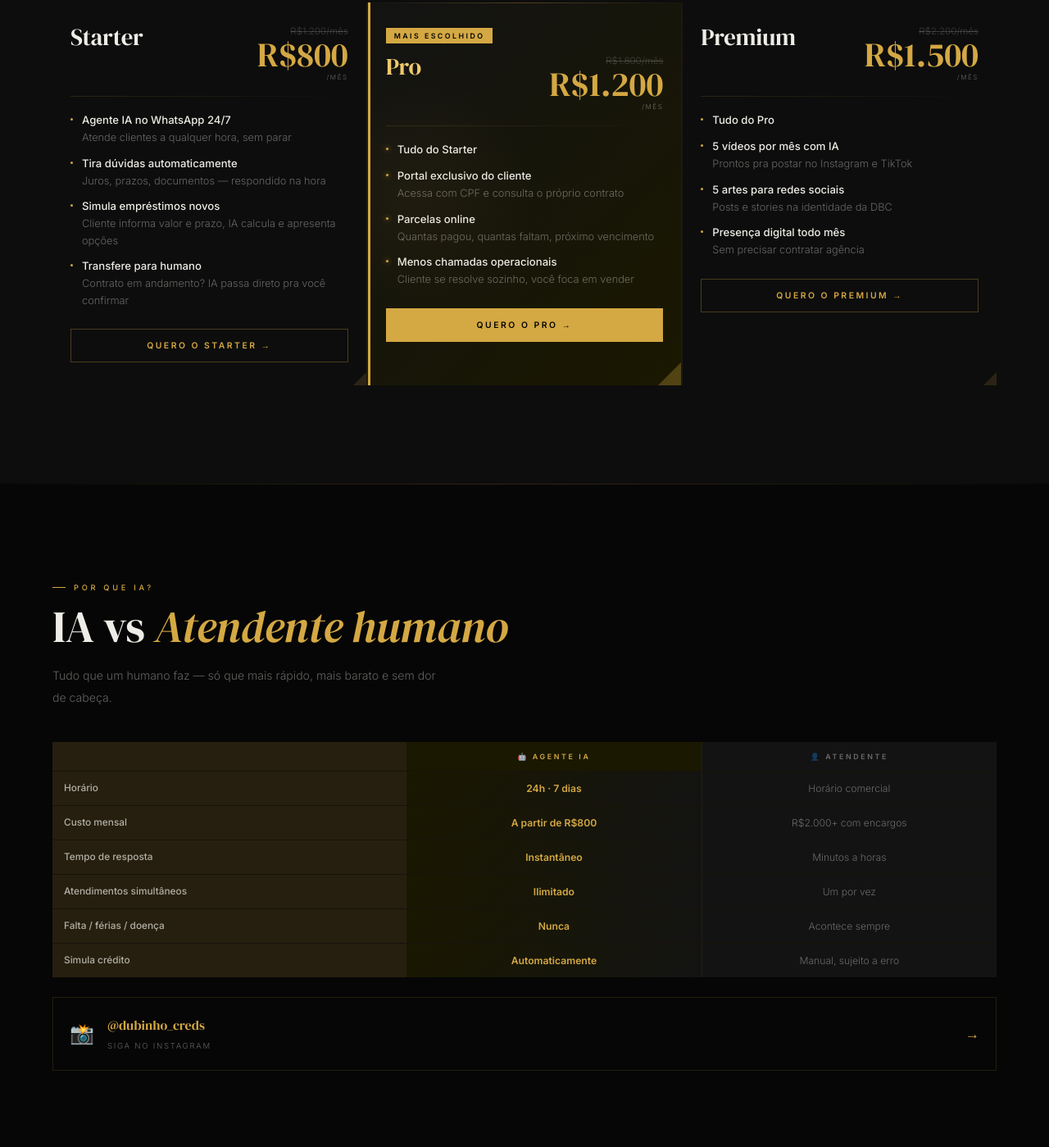
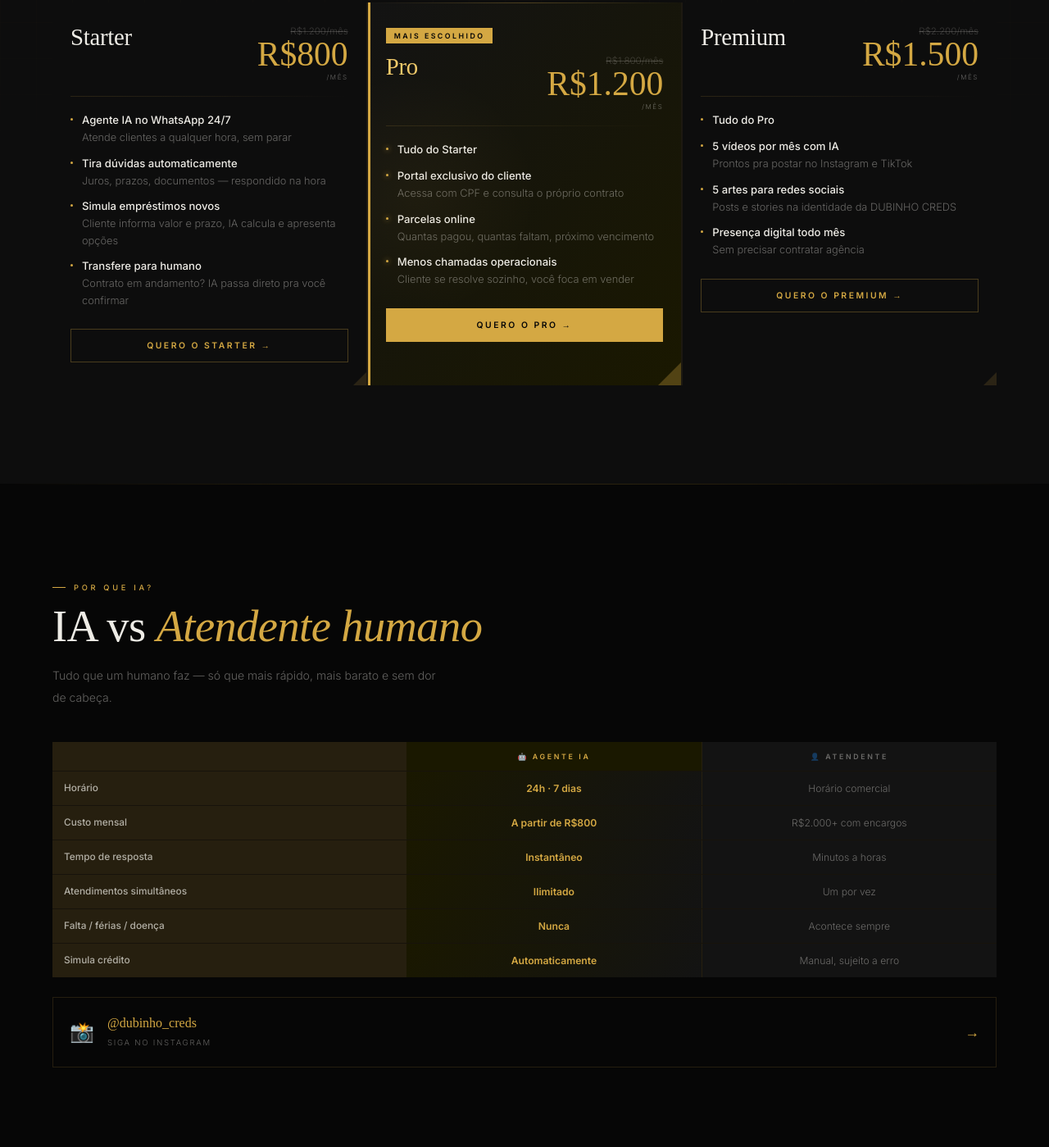
Before and after one commit to solutionsnovaai-bit/dubinhocreds, a plain HTML site: page index.html in a window 1280 px wide. Shown: the part 1561-2960 px from the top of the page at 82% size. Drawn offline with Linux system fonts and the light colour scheme; a web font is replaced by a local one.

Commit message:
Update index.html

```diff
--- a/index.html
+++ b/index.html
@@ -4,11 +4,11 @@
 <meta charset="UTF-8">
 <meta name="viewport" content="width=device-width, initial-scale=1.0">
 <meta name="theme-color" content="#060606">
-<meta name="description" content="O crédito que o banco negou, a DBC aprova. Agente de IA no WhatsApp 24h para simular empréstimos e atender clientes automaticamente.">
-<title>O crédito que o banco negou, a DBC aprova</title>
+<meta name="description" content="Agente de IA no WhatsApp que atende, simula e converte crédito 24h — sem depender de atendente humano.">
+<title>DUBINHO CREDS — Crédito no WhatsApp 24h com IA</title>
 <link rel="preconnect" href="https://fonts.googleapis.com">
 <link rel="preconnect" href="https://fonts.gstatic.com" crossorigin>
-<link href="https://fonts.googleapis.com/css2?family=Inter:wght@300;400;500;600;700&family=DM+Serif+Display:ital@0;1&display=swap" rel="stylesheet">
+<link href="https://fonts.googleapis.com/css2?family=Inter:wght@300;400;500;600;700&family=Playfair+Display:ital,wght@0,700;1,700&display=swap" rel="stylesheet">
 <link rel="stylesheet" href="css/style.css">
 </head>
 <body>
@@ -17,7 +17,7 @@
 <div id="ldr">
   <img src="assets/logo.jpg" alt="DBC" class="ldr-logo">
   <div class="ldr-track"><div class="ldr-fill"></div></div>
-  <div class="ldr-sub">Du Binho Cred's · 2026</div>
+  <div class="ldr-sub">DUBINHO CREDS · 2026</div>
 </div>
 
 <!-- PARTICLES -->
@@ -25,7 +25,7 @@
 
 <!-- NAV -->
 <nav id="nav">
-  <img src="assets/logo.jpg" alt="Du Binho Cred's" class="nav-lg">
+  <img src="assets/logo.jpg" alt="DUBINHO CREDS" class="nav-lg">
   <a href="#planos" class="nav-cta"><span class="nav-cta-t">Ver Planos</span></a>
 </nav>
 
@@ -126,7 +126,7 @@
       <div class="pl-feats">
         <div class="pf"><div class="pf-d"></div><div><strong>Tudo do Pro</strong></div></div>
         <div class="pf"><div class="pf-d"></div><div><strong>5 vídeos por mês com IA</strong>Prontos pra postar no Instagram e TikTok</div></div>
-        <div class="pf"><div class="pf-d"></div><div><strong>5 artes para redes sociais</strong>Posts e stories na identidade da DBC</div></div>
+        <div class="pf"><div class="pf-d"></div><div><strong>5 artes para redes sociais</strong>Posts e stories na identidade da DUBINHO CREDS</div></div>
         <div class="pf"><div class="pf-d"></div><div><strong>Presença digital todo mês</strong>Sem precisar contratar agência</div></div>
       </div>
       <a href="https://wa.me/5511917427750" target="_blank" rel="noopener" class="pl-btn"><span>Quero o Premium →</span></a>
@@ -197,7 +197,7 @@
 <!-- FINAL CTA -->
 <section id="fim">
   <div class="fim-logo rv">
-    <img src="assets/logo.jpg" alt="Du Binho Cred's">
+    <img src="assets/logo.jpg" alt="DUBINHO CREDS">
   </div>
   <h2 class="fim-h rv rv1">Pronto para <em>automatizar</em><br>seu negócio?</h2>
   <p class="fim-sub rv rv2">Tudo que um atendente faz — a IA faz mais rápido, custa menos e nunca dá problema.</p>
@@ -208,9 +208,9 @@
 
 <!-- FOOTER -->
 <footer>
-  <img src="assets/logo.jpg" alt="Du Binho Cred's" class="ft-lg">
+  <img src="assets/logo.jpg" alt="DUBINHO CREDS" class="ft-lg">
   <div class="ft-by">Nova AI Solutions · 2026</div>
-  <div class="ft-cr">© 2026 Du Binho Cred's</div>
+  <div class="ft-cr">© 2026 DUBINHO CREDS</div>
 </footer>
 
 <script src="js/script.js"></script>
```
